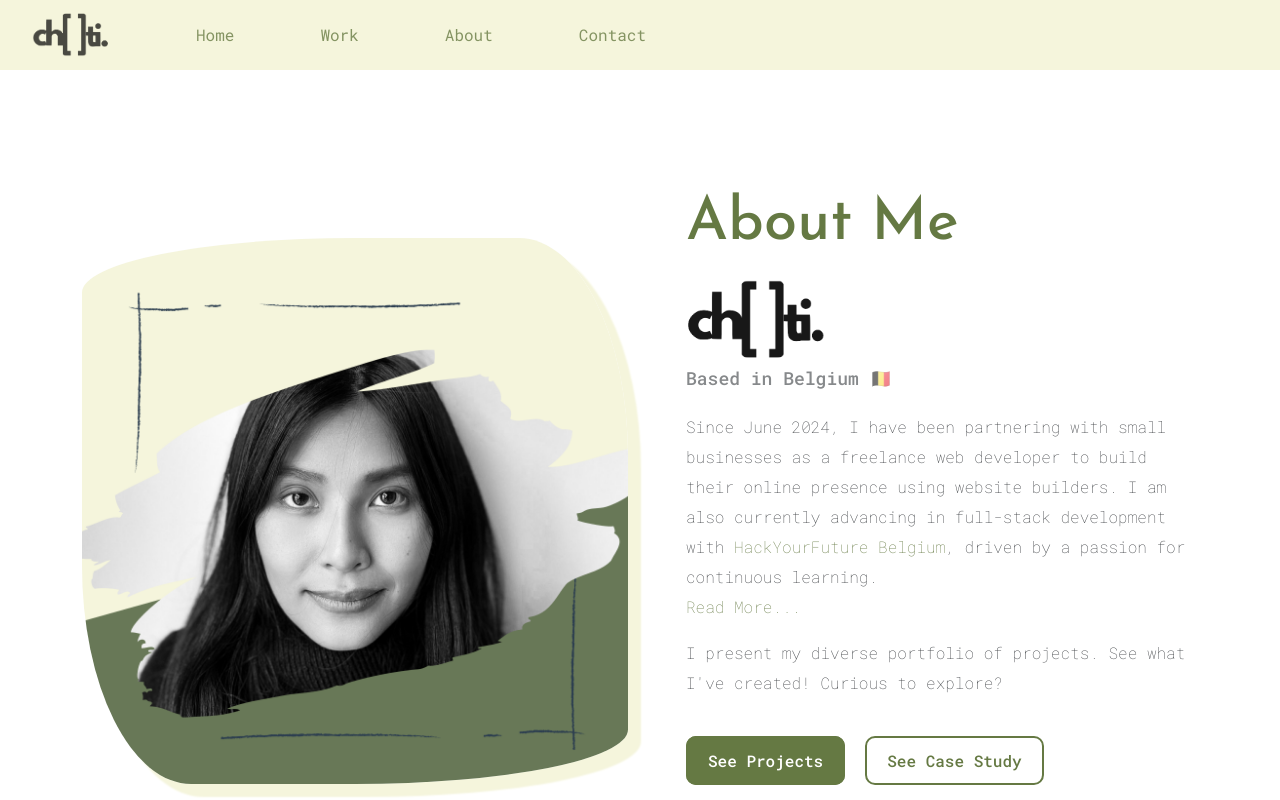
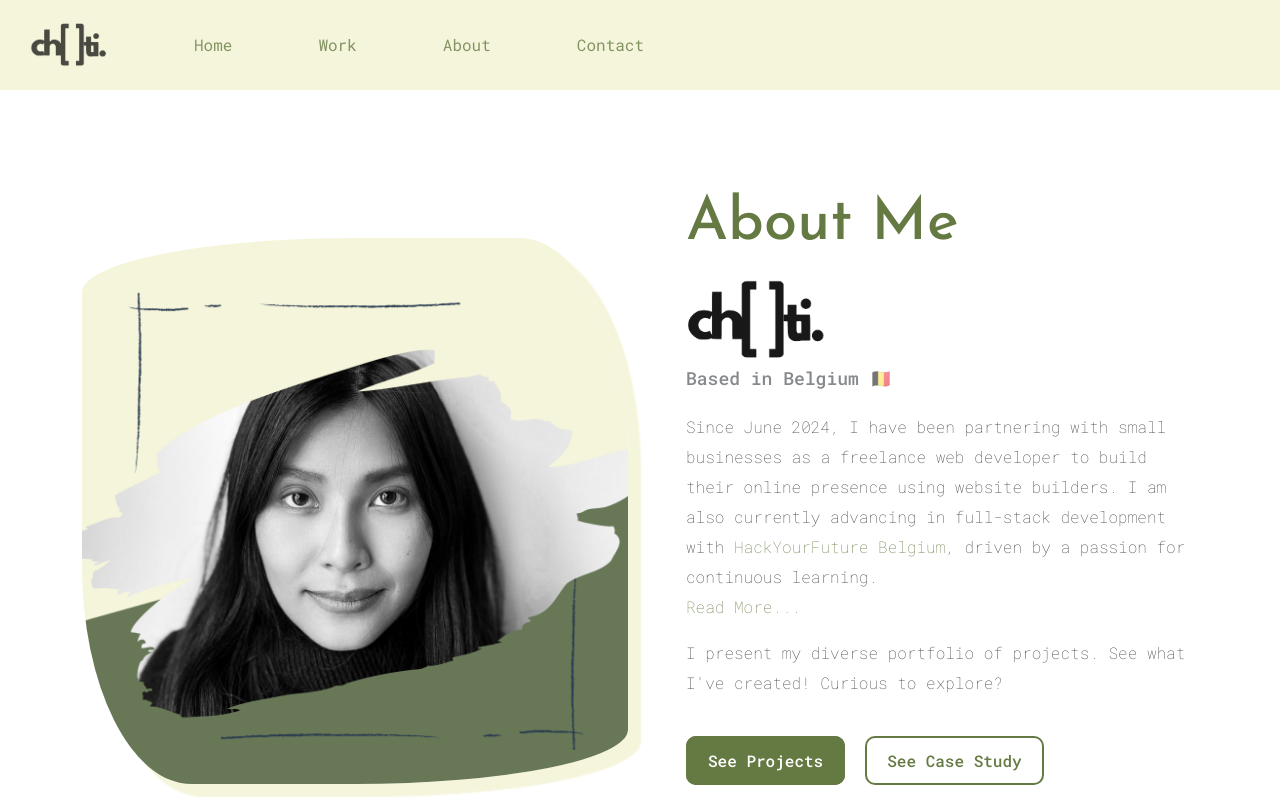
Before and after one commit to jgchoti/jgchoti.github.io, a React (Create React App) app: page /about in a window 1280 px wide. Shown: the top 800 px of the page. Built offline with nearby package versions, Linux system fonts and the light colour scheme.

Commit message:
Update layout.css

```diff
--- a/src/style/layout.css
+++ b/src/style/layout.css
@@ -42,9 +42,15 @@
   padding-left: 46px !important;
 }
 
+.navbar-container {
+  padding: 10px 60px 10px 10px;
+}
+
 .navbar {
   font-family: var(--font-family);
   background-color: var(--main-bg-color) !important;
+  width: 100% !important;
+  position: fixed;
 }
 
 .contact-box {
```
